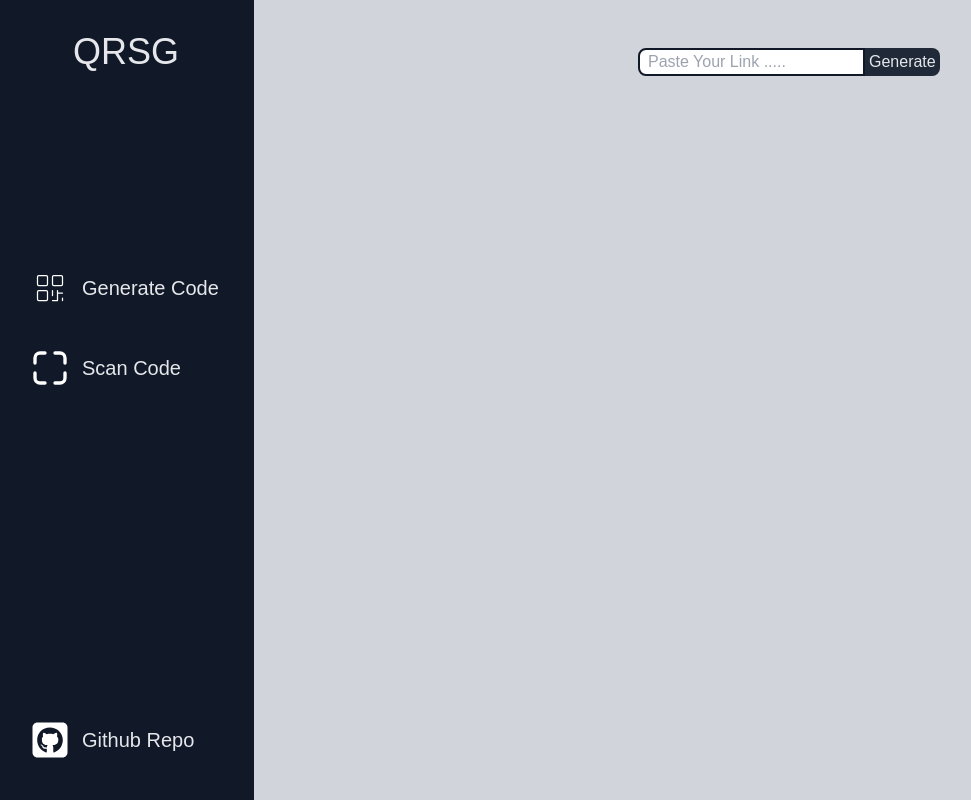
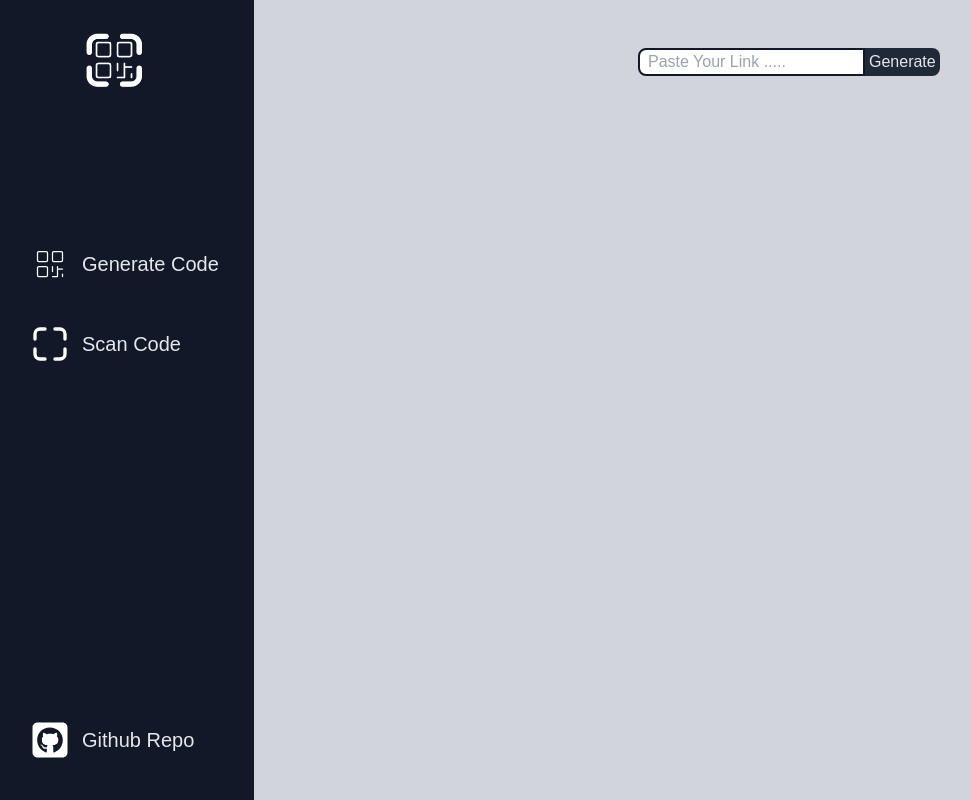
Before and after one commit to OlaiwonAbdullahi/QR-Scanner-generator, a React (Vite) app: page / in a window 1280 px wide. Shown: the whole page, without its empty margins (2-973 px from the left). Built offline with nearby package versions, Linux system fonts and the light colour scheme; a web font is replaced by a local one.

Commit message:
update SideBar.tsx

```diff
--- a/src/components/SideBar.tsx
+++ b/src/components/SideBar.tsx
@@ -1,13 +1,14 @@
 import Code from "../assets/Qr-code.svg";
 import Scanner from "../assets/Scanner.svg";
 import GitHub from "../assets/github.svg";
+import logo from "../assets/logo.png";
 
 function SideBar() {
   return (
     <div className="bg-gray-900 w-36 sm:w-40 md:w-48 lg:w-64 h-screen mt-0 mb-0 ml-0 py-8 px-3 sm:px-6 flex flex-col justify-between">
       <div>
-        <div className="text-2xl sm:text-3xl md:text-4xl text-gray-200 mb-20 lg:mb-28 text-center">
-          QRSG
+        <div className="mb-20  items-center justify-center ml-16">
+          <img src={logo} className="h-14 w-14"></img>
         </div>
         <div className="flex flex-col justify-center h-full gap-6 mt-10">
           <div className="flex items-center gap-3 p-2 hover:bg-gray-800 rounded-md cursor-pointer transition duration-300 ease-in-out">
```
Also changed, not shown: src/assets/logo.png (added).
